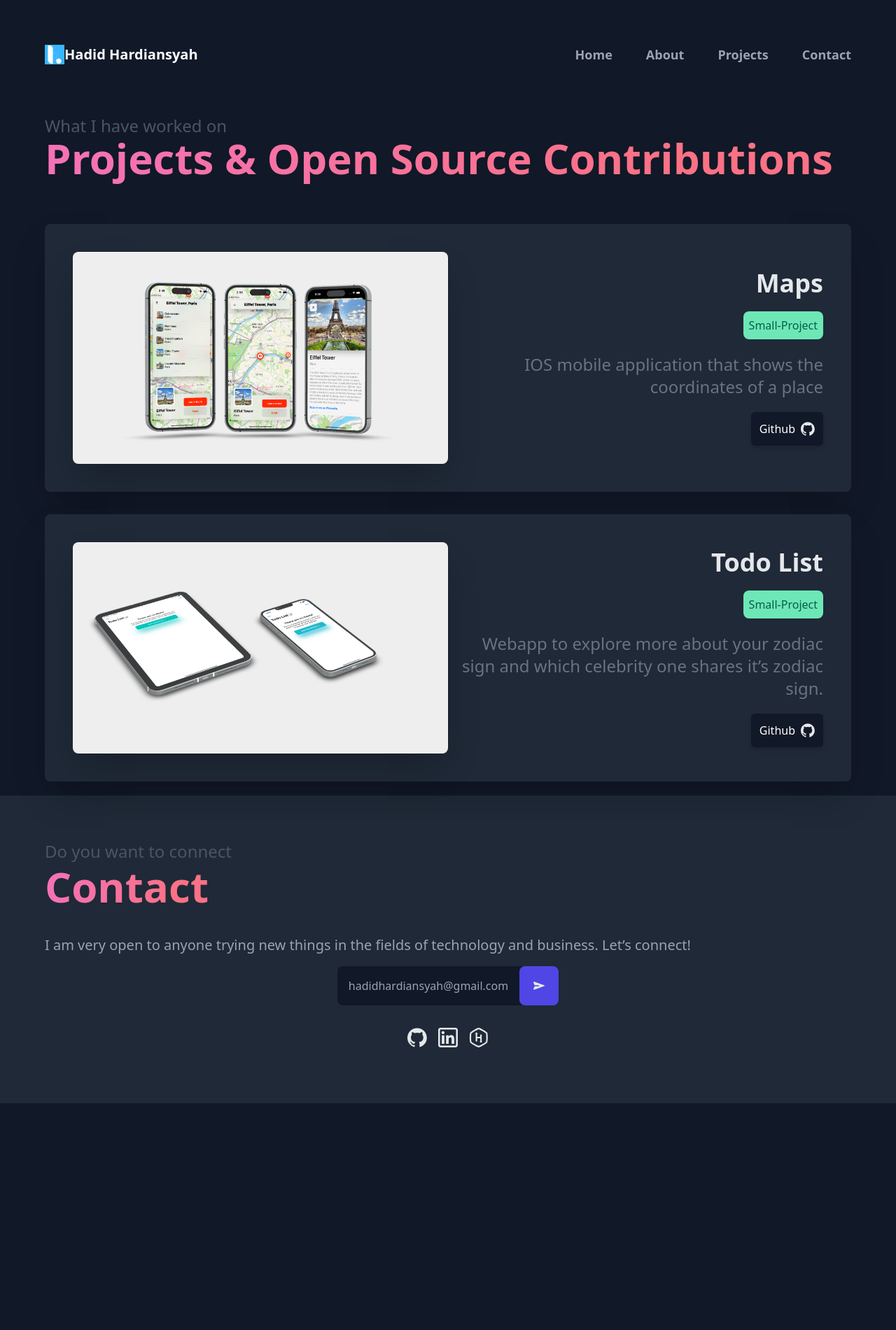
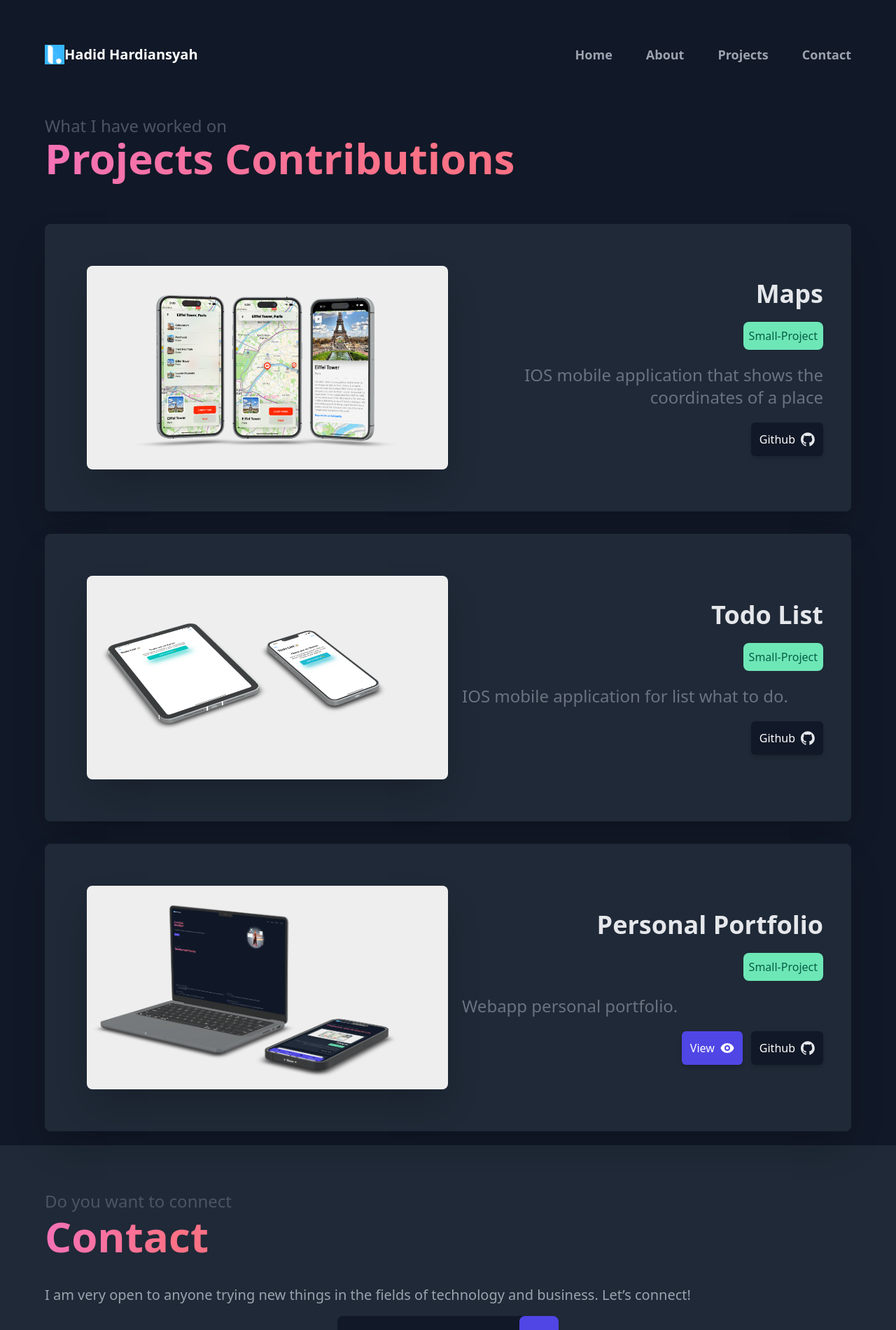
Before and after one commit to hadidhardiansyah/personal-portfolio, an Angular app: page /projects in a window 1280 px wide. Shown: the top 1901 px of the page at 70% size. Before the commit the page ends 1577 px from the top, so only its background shows below. Built offline with nearby package versions, Linux system fonts and the light colour scheme; what @tailwindcss/typography would draw is missing.

Commit message:
Add projects item

```diff
--- a/src/app/pages/projects/project-card/project-card.component.html
+++ b/src/app/pages/projects/project-card/project-card.component.html
@@ -2,7 +2,7 @@
   class="w-full bg-gray-800  shadow-2xl rounded-lg p-5 md:p-10 flex flex-col md:flex-row justify-between items-center">
 
   <!-- PROJECT IMAGE   -->
-  <div class="flex w-full md:w-1/3 md:flex-1 justify-start items-center ">
+  <div class="flex w-full md:w-1/3 md:flex-1 justify-start items-center p-5">
     <img class=" rounded-lg shadow-2xl" [src]='"assets/images/" + project.projectImg' alt="Project Image">
   </div>
 
--- a/src/app/pages/projects/projects-section/projects-section.component.html
+++ b/src/app/pages/projects/projects-section/projects-section.component.html
@@ -2,7 +2,7 @@
 
   <div class="w-full flex flex-col py-8 justify-center items-start">
     <app-sub-heading subHeadingText="What I have worked on"></app-sub-heading>
-    <app-heading bgColor="DEFAULT_GRADIENT" headingText="Projects & Open Source Contributions"></app-heading>
+    <app-heading bgColor="DEFAULT_GRADIENT" headingText="Projects Contributions"></app-heading>
   </div>
 
   <app-project-card [@fadeInView]="inViewList[i] ? 'open' : 'close'" class="w-full eachStaggerComponent" *ngFor=" let project of projects; let i = index;" [project]="project"></app-project-card>
--- a/src/app/pages/projects/projects-section/projects-section.component.ts
+++ b/src/app/pages/projects/projects-section/projects-section.component.ts
@@ -1,6 +1,6 @@
-import { Component, ElementRef, HostListener, OnInit, QueryList, ViewChild, ViewChildren } from '@angular/core';
-import { fade, fadeInView, staggerFade } from 'src/app/animations/animations';
-import { ProjectCardComponent } from '../project-card/project-card.component';
+import {Component, ElementRef, HostListener, OnInit, QueryList, ViewChild, ViewChildren} from '@angular/core';
+import {fade, fadeInView, staggerFade} from 'src/app/animations/animations';
+import {ProjectCardComponent} from '../project-card/project-card.component';
 
 @Component({
   selector: 'app-projects-section',
@@ -12,7 +12,7 @@ import { ProjectCardComponent } from '../project-card/project-card.component';
 })
 export class ProjectsSectionComponent implements OnInit {
 
-  @ViewChildren(ProjectCardComponent ,{ read: ElementRef }) projs: QueryList<ElementRef>
+  @ViewChildren(ProjectCardComponent, {read: ElementRef}) projs: QueryList<ElementRef>
   inViewList: Array<boolean> = [];
 
   projects: Array<any> = [
@@ -26,12 +26,23 @@ export class ProjectsSectionComponent implements OnInit {
     {
       projectImg: 'todoListApp.png',
       projectName: 'Todo List',
-      projectDescription: 'Webapp to explore more about your zodiac sign and which celebrity one shares it’s zodiac sign.',
+      projectDescription: 'IOS mobile application for list what to do.',
       isProjectGithubLinkPresent: true,
       projectGithubLink: 'https://github.com/hadidhardiansyah/Todo-List-with-App-Storage',
     },
+    {
+      projectImg: 'portfolio.png',
+      projectName: 'Personal Portfolio',
+      projectDescription: 'Webapp personal portfolio.',
+      isProjectLinkPresent: true,
+      projectLiveLink: 'https://personal-portfolio-jmzsinem9-hadidhardiansyahs-projects.vercel.app',
+      isProjectGithubLinkPresent: true,
+      projectGithubLink: 'https://github.com/hadidhardiansyah/personal-portfolio',
+    },
   ]
-  constructor() { }
+
+  constructor() {
+  }
 
   ngOnInit(): void {
   }
```
Also changed, not shown: src/assets/images/portfolio.png (added).
